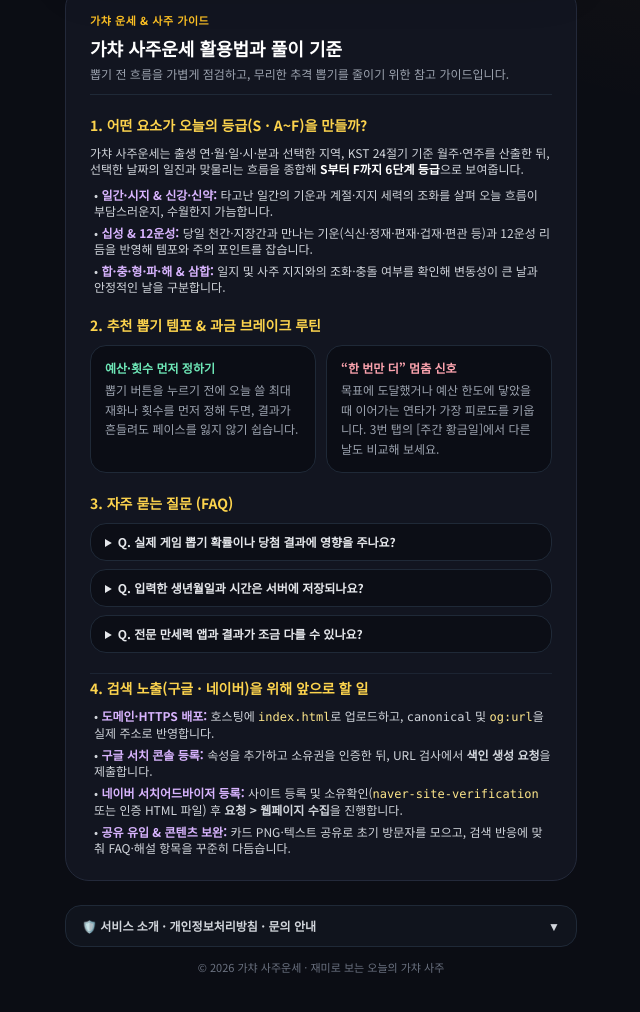
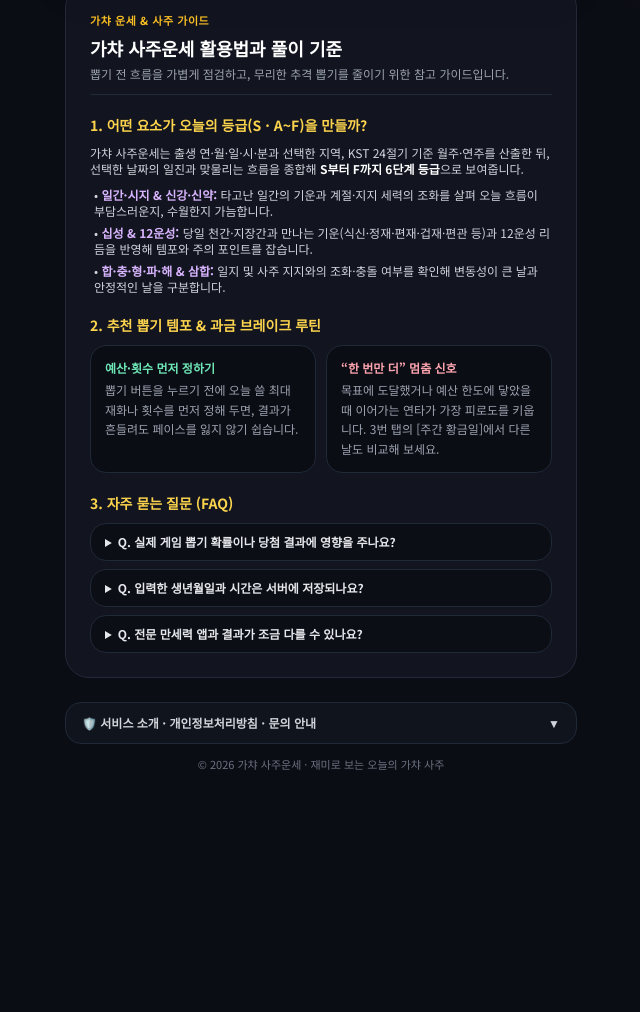
Before and after one commit to gacha-saju/fortune, a plain HTML site: page index.html in a window 1280 px wide. Shown: the part 940-1952 px from the top of the page, without its empty margins (319-959 px from the left). After the commit the page ends 1761 px from the top, so only its background shows below. Drawn offline with nearby package versions, Linux system fonts and the light colour scheme.

Commit message:
Add files via upload

```diff
--- a/index.html
+++ b/index.html
@@ -442,16 +442,6 @@
           </details>
         </div>
       </div>
-
-      <div class="space-y-2.5 pt-1 border-t border-gray-800/80">
-        <h3 class="text-xs sm:text-sm font-bold text-amber-300">4. 검색 노출(구글 · 네이버)을 위해 앞으로 할 일</h3>
-        <ul class="space-y-1.5 text-xs text-gray-300 pl-1">
-          <li>• <strong class="text-purple-300">도메인·HTTPS 배포:</strong> 호스팅에 <code class="text-amber-200">index.html</code>로 업로드하고, <code class="text-head</code> 주석의 <code class="text-amber-200">canonical</code> 및 <code class="text-amber-200">og:url</code>을 실제 주소로 반영합니다.</li>
-          <li>• <strong class="text-purple-300">구글 서치 콘솔 등록:</strong> 속성을 추가하고 소유권을 인증한 뒤, URL 검사에서 <strong>색인 생성 요청</strong>을 제출합니다.</li>
-          <li>• <strong class="text-purple-300">네이버 서치어드바이저 등록:</strong> 사이트 등록 및 소유확인(<code class="text-amber-200">naver-site-verification</code> 또는 인증 HTML 파일) 후 <strong>요청 &gt; 웹페이지 수집</strong>을 진행합니다.</li>
-          <li>• <strong class="text-purple-300">공유 유입 & 콘텐츠 보완:</strong> 카드 PNG·텍스트 공유로 초기 방문자를 모으고, 검색 반응에 맞춰 FAQ·해설 항목을 꾸준히 다듬습니다.</li>
-        </ul>
-      </div>
     </section>
 
     <footer class="pt-1 pb-6 space-y-3">
```
